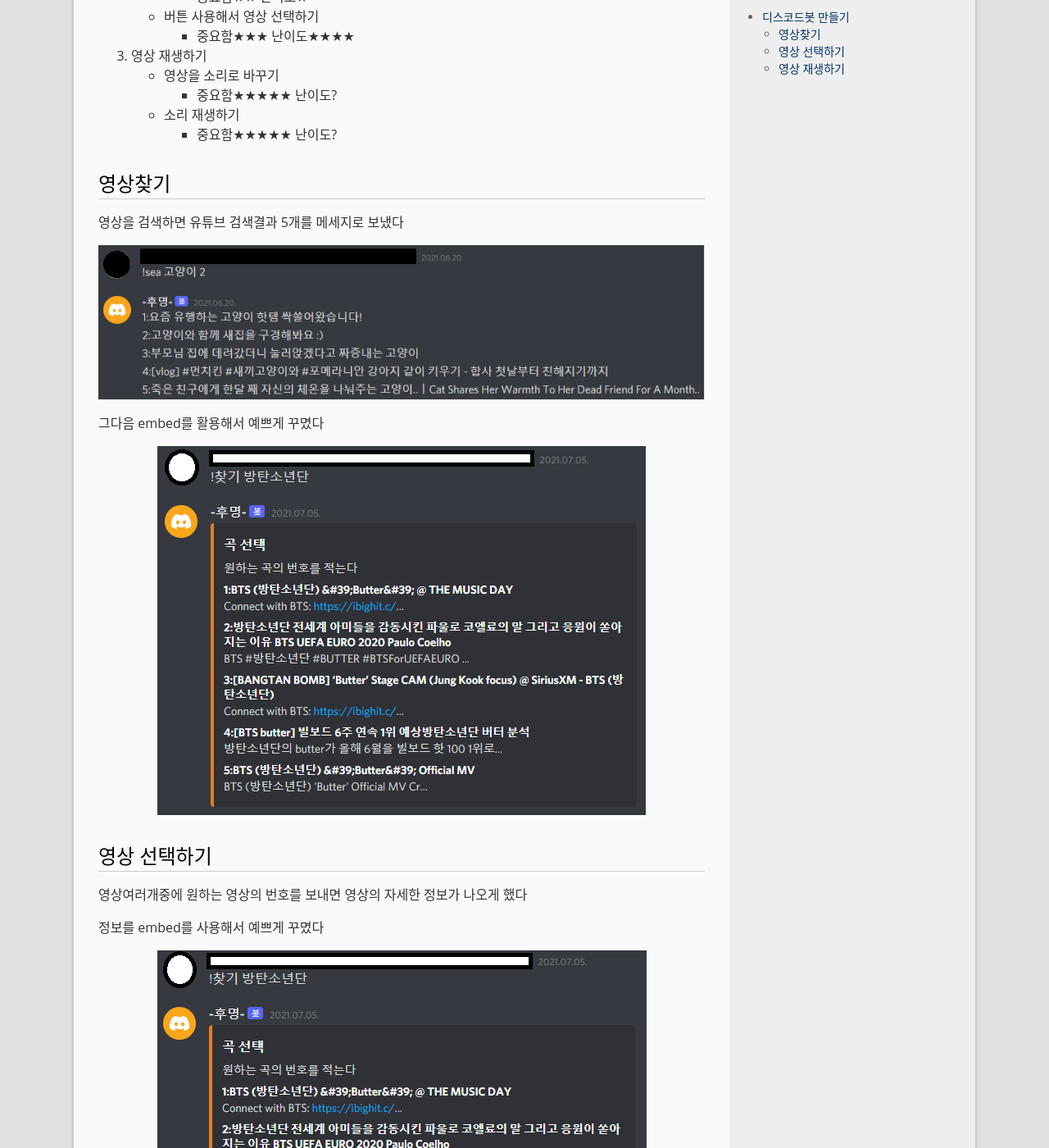
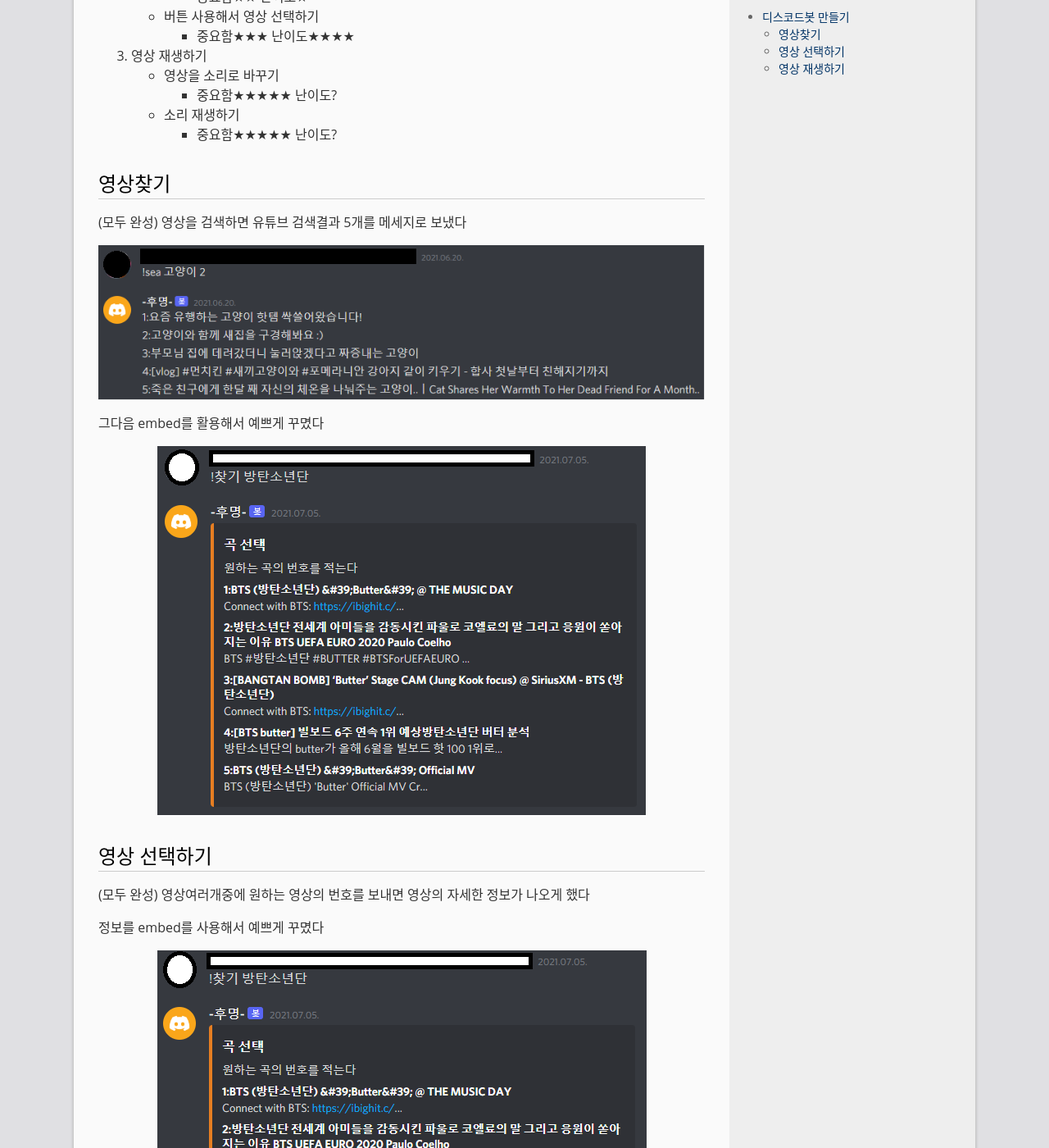
Before and after one commit to gnaud221/gnaud221.github.com, a Jekyll site: the page built from _posts/2020-08-07-discordbot.md, in a window 1280 px wide and 1400 px high, scrolled down 606 px. Shown: the whole window at 82% size. Built offline with Jekyll 4.4.1, drawn with Linux system fonts in a browser that asks for light colours.

Commit message:
Update 2020-08-07-discordbot.md

```diff
--- a/_posts/2020-08-07-discordbot.md
+++ b/_posts/2020-08-07-discordbot.md
@@ -28,7 +28,7 @@
 
 
 
-<h2> 영상찾기 </h2>
+<h2> 영상찾기 </h2> (모두 완성)
 영상을 검색하면 유튜브 검색결과 5개를 메세지로 보냈다
 
 ![enter image description here](https://gnaud221.github.io/image/asdf.png)
@@ -38,7 +38,7 @@
 ![enter image description here](https://gnaud221.github.io/image/embedclose.png)
 
 
-<h2> 영상 선택하기 </h2>
+<h2> 영상 선택하기 </h2> (모두 완성)
 영상여러개중에 원하는 영상의 번호를 보내면 영상의 자세한 정보가 나오게 했다
 
 정보를 embed를 사용해서 예쁘게 꾸몄다
```
